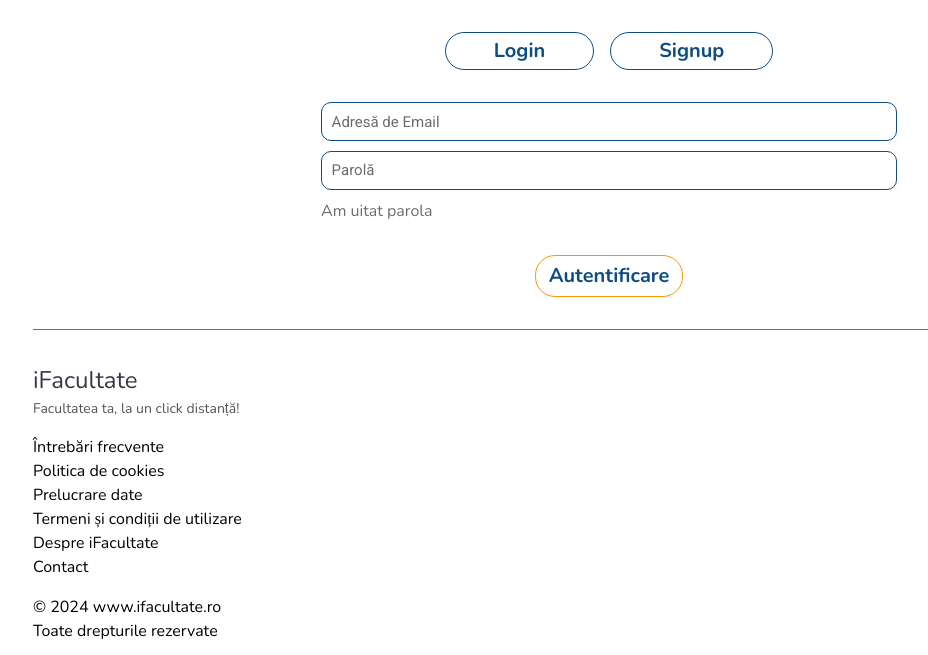
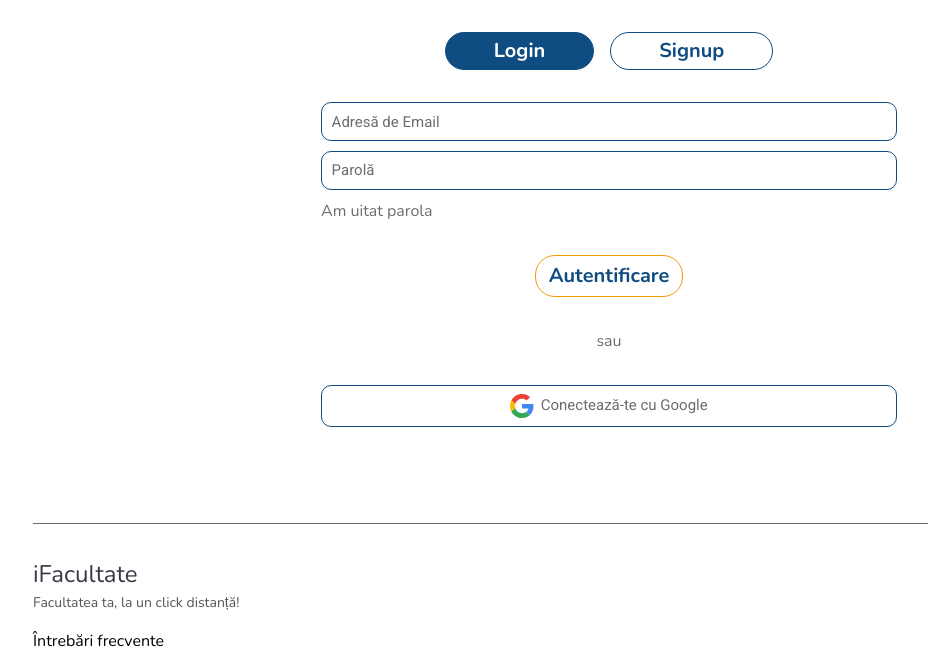
Before and after one commit to CopperShaw/ifacultate, a Django app: page /autentificare/ in a window 1280 px wide. Shown: the part 79-734 px from the top of the page, without its empty margins (31-959 px from the left). Run offline with Django 5.2, Linux system fonts and the light colour scheme; parts of the project's set-up code (start-up, migrations or seed data) failed here and were passed over; some libraries are stand-ins or nearby versions.

Commit message:
add default active class to login page

```diff
--- a/static/css/auth.css
+++ b/static/css/auth.css
@@ -150,6 +150,11 @@ input[type="checkbox"]:checked::after {
     font-size: 24px;
 }
 
+.text-or {
+    font-family: 'Nunito', sans-serif;
+    color: var(--light-gray);
+}
+
 #forgot-btn {
     font-family: 'Nunito', sans-serif;
     color: var(--light-gray);
--- a/templates/account/auth.html
+++ b/templates/account/auth.html
@@ -10,7 +10,7 @@
 <div class="auth-container">
     <div class="auth-btns">
         <div id="btn-login" _="on click if I do not match .active add .active else remove .active end
-                                then if #btn-signup matches .active remove .active from #btn-signup end" class="btn-auth btn-login" hx-get="{% url 'login' %}" hx-target="#target">Login</div>
+                                then if #btn-signup matches .active remove .active from #btn-signup end" class="btn-auth btn-login active" hx-get="{% url 'login' %}" hx-target="#target">Login</div>
         <div id="btn-signup" _="on click if I do not match .active add .active else remove .active end
                                 then if #btn-login matches .active remove .active from #btn-login end" class="btn-auth btn-signup" hx-get="{% url 'register' %}" hx-target="#target">Signup</div>
     </div>
@@ -24,6 +24,20 @@
                 <div class="auth-form-submit"><input class="auth-btn" type="submit" value="Autentificare"></div>
             </form>
 
+            <p class="text-center text-or">sau</p>
+
+            <a href="{% url 'google_login' %}">
+                <button class="login-google">
+                    <svg class="ggl-svg" version="1.1" xmlns="http://www.w3.org/2000/svg" viewBox="0 0 48 48" xmlns:xlink="http://www.w3.org/1999/xlink" style="display: block;">
+                        <path fill="#EA4335" d="M24 9.5c3.54 0 6.71 1.22 9.21 3.6l6.85-6.85C35.9 2.38 30.47 0 24 0 14.62 0 6.51 5.38 2.56 13.22l7.98 6.19C12.43 13.72 17.74 9.5 24 9.5z"></path>
+                        <path fill="#4285F4" d="M46.98 24.55c0-1.57-.15-3.09-.38-4.55H24v9.02h12.94c-.58 2.96-2.26 5.48-4.78 7.18l7.73 6c4.51-4.18 7.09-10.36 7.09-17.65z"></path>
+                        <path fill="#FBBC05" d="M10.53 28.59c-.48-1.45-.76-2.99-.76-4.59s.27-3.14.76-4.59l-7.98-6.19C.92 16.46 0 20.12 0 24c0 3.88.92 7.54 2.56 10.78l7.97-6.19z"></path>
+                        <path fill="#34A853" d="M24 48c6.48 0 11.93-2.13 15.89-5.81l-7.73-6c-2.15 1.45-4.92 2.3-8.16 2.3-6.26 0-11.57-4.22-13.47-9.91l-7.98 6.19C6.51 42.62 14.62 48 24 48z"></path>
+                        <path fill="none" d="M0 0h48v48H0z"></path>
+                    </svg>
+                    Conectează-te cu Google
+                </button>
+            </a>
         </div>
     </div>
 </div>
```
Also changed, not shown: templates/account/partials/login.html (+15 -0 lines).
